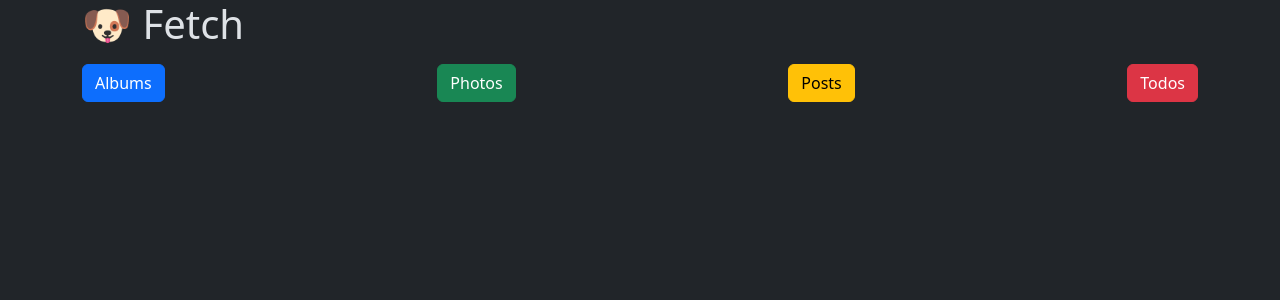
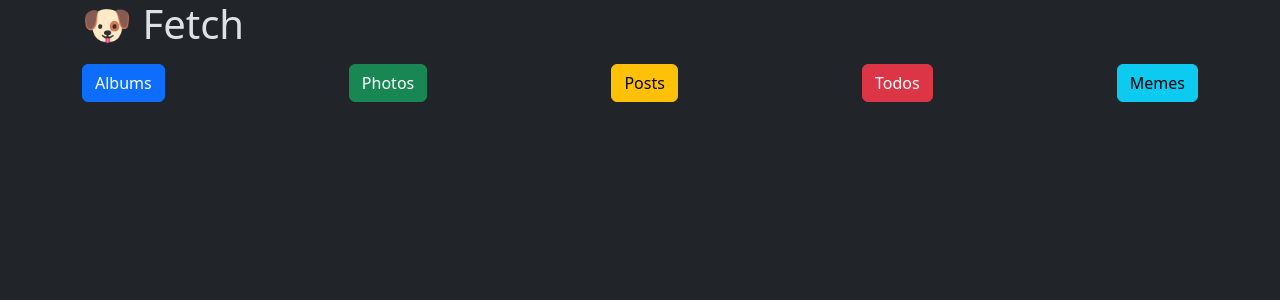
Before and after one commit to drblue/fed23-javascript-2, a React (Vite) app in the folder 04-fetch/: page / in a window 1280 px wide. Shown: the top 300 px of the page. Built offline with nearby package versions, Linux system fonts and the light colour scheme.

Commit message:
Added button that causes an error.

```diff
--- a/04-fetch/src/App.tsx
+++ b/04-fetch/src/App.tsx
@@ -16,6 +16,7 @@ function App() {
 		const fetchData = async () => {
 			const res = await fetch(`https://jsonplaceholder.typicode.com/${resource}`);
 			const payload = await res.json();
+			await new Promise(r => setTimeout(r, 2500));
 			setData(payload);
 		}
 		fetchData();
@@ -32,6 +33,7 @@ function App() {
 				<button onClick={() => setResource('photos')} className="btn btn-success">Photos</button>
 				<button onClick={() => setResource('posts')} className="btn btn-warning">Posts</button>
 				<button onClick={() => setResource('todos')} className="btn btn-danger">Todos</button>
+				<button onClick={() => setResource('memes')} className="btn btn-info">Memes</button>
 			</div>
 
 			{resource && (
```
